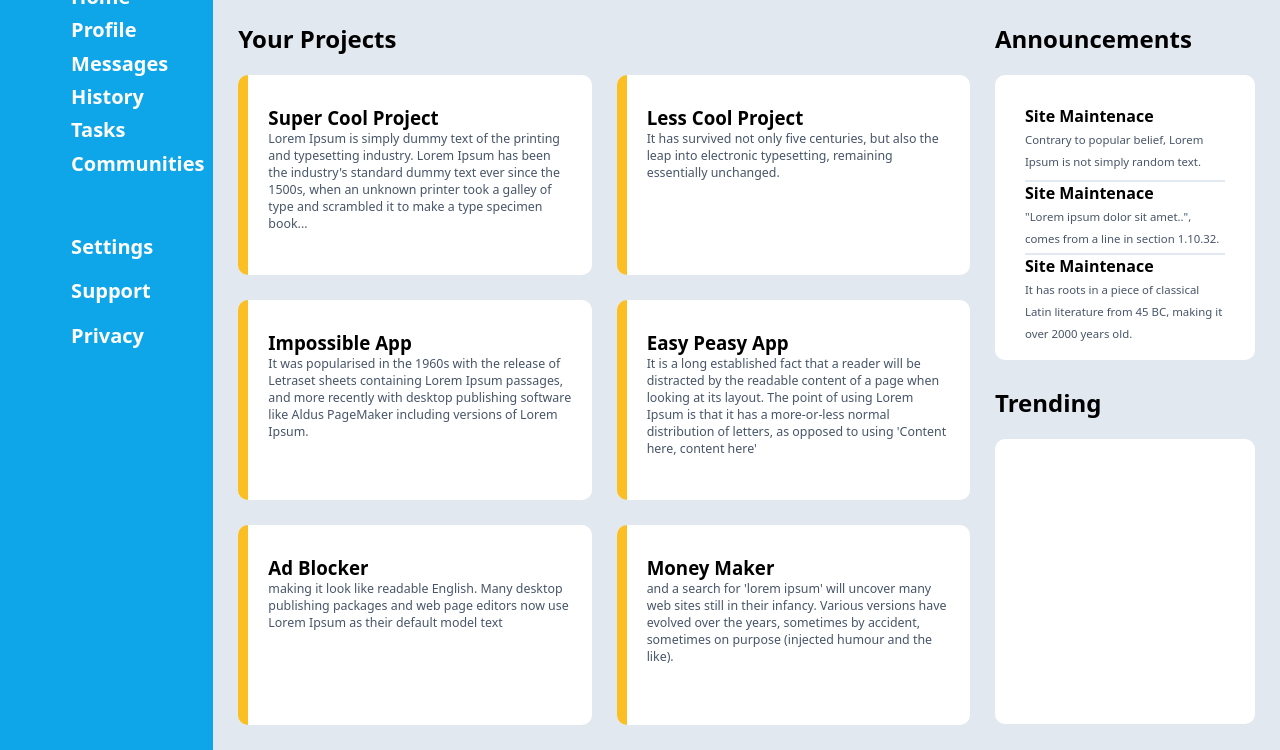
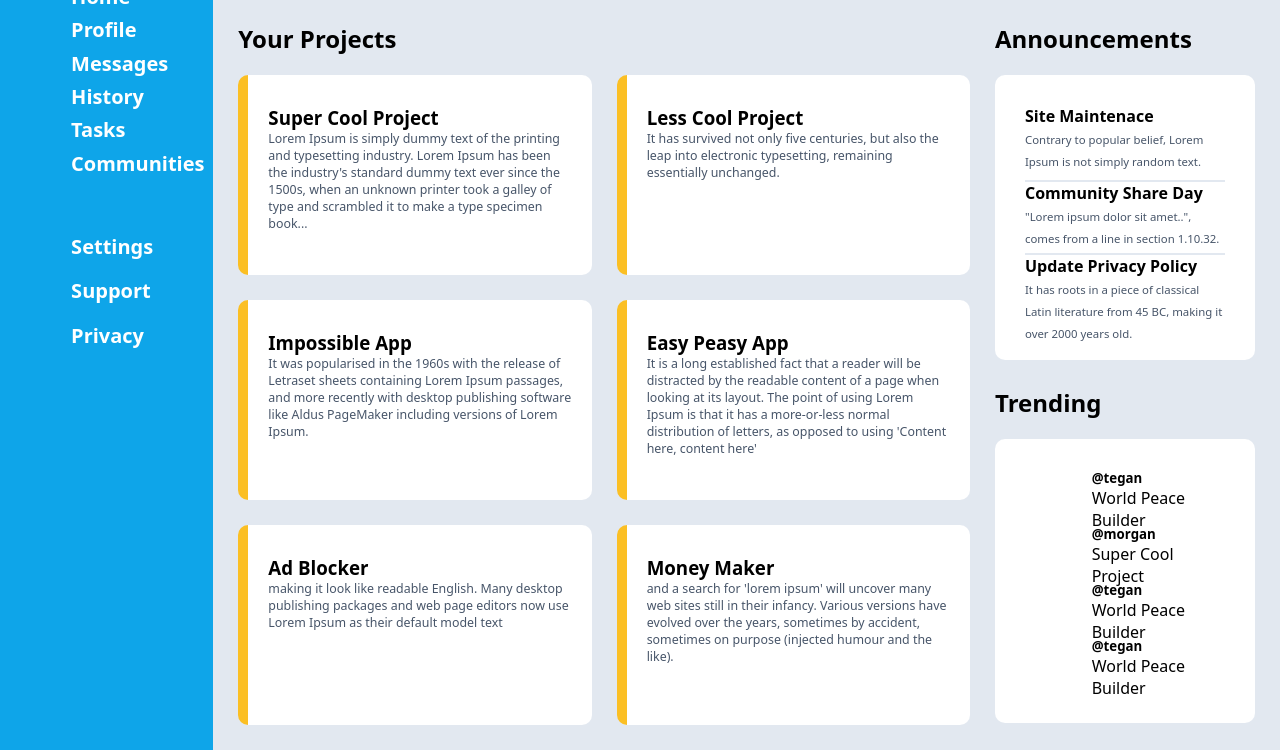
Before and after one commit to Bbaranoski/Adimn, a plain HTML site: page index.html in a window 1280 px wide. Shown: the part 153-903 px from the top of the page. Drawn offline with Linux system fonts and the light colour scheme.

Commit message:
making trending model

```diff
--- a/index.html
+++ b/index.html
@@ -141,7 +141,7 @@
 
             <div class="mid">
 
-                <h4>Site Maintenace</h4>
+                <h4>Community Share Day</h4>
 
                 <span> "Lorem ipsum dolor sit amet..", comes from a line in section 1.10.32.</span>
 
@@ -149,7 +149,7 @@
 
             <div>
 
-                <h4>Site Maintenace</h4>
+                <h4>Update Privacy Policy</h4>
 
                 <span>It has roots in a piece of classical Latin literature from 45 BC, making it over 2000 years old.</span>
 
@@ -163,9 +163,27 @@
 
             <h2>Trending</h2>
 
-            <div class="second">
+            <div class="third">
 
+                <div>
+                    <h5>@tegan</h5>
+                    <span>World Peace Builder</span>
+                </div>
 
+                <div>
+                    <h5>@morgan</h5>
+                    <span>Super Cool Project</span>
+                </div>
+
+                <div>
+                    <h5>@tegan</h5>
+                    <span>World Peace Builder</span>
+                </div>
+
+                <div>
+                    <h5>@tegan</h5>
+                    <span>World Peace Builder</span>
+                </div>
 
             </div>
 
--- a/style.css
+++ b/style.css
@@ -134,7 +134,7 @@ body{
 
 }
 
-h3, h4{
+h3, h4, h5{
 
     margin: 0px;
 
@@ -187,7 +187,7 @@ button{
 
 }
 
-.second{
+.second, .third{
 
     border-radius: 10px;
 
@@ -195,11 +195,15 @@ button{
 
     display: grid;
 
-    grid-template-rows: repeat(3, minmax(75px, 8vh));
-
     padding: 30px;
 
     width: max(200px, 15vw);
+
+}
+
+.second{
+
+    grid-template-rows: repeat(3, minmax(75px, 8vh));
 
 }
 
@@ -208,6 +212,20 @@ button{
     font-size: calc(5px + 0.5vw);
 
     color: #475569;
+
+}
+
+.third{
+
+    grid-template-rows: repeat(4, minmax(56px, 6vh));
+
+    grid-template-columns: 1fr 2fr;
+
+}
+
+.third > div{
+
+    grid-column: 2/3;
 
 }
 
```
